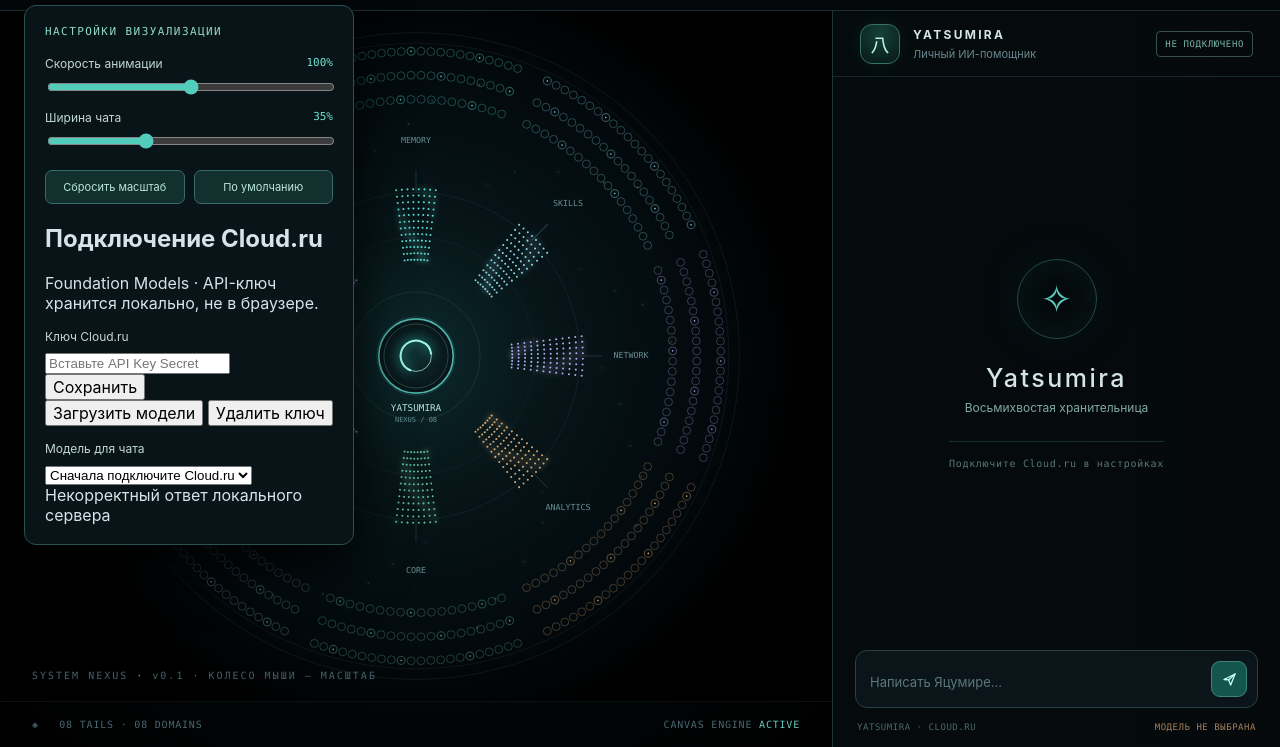
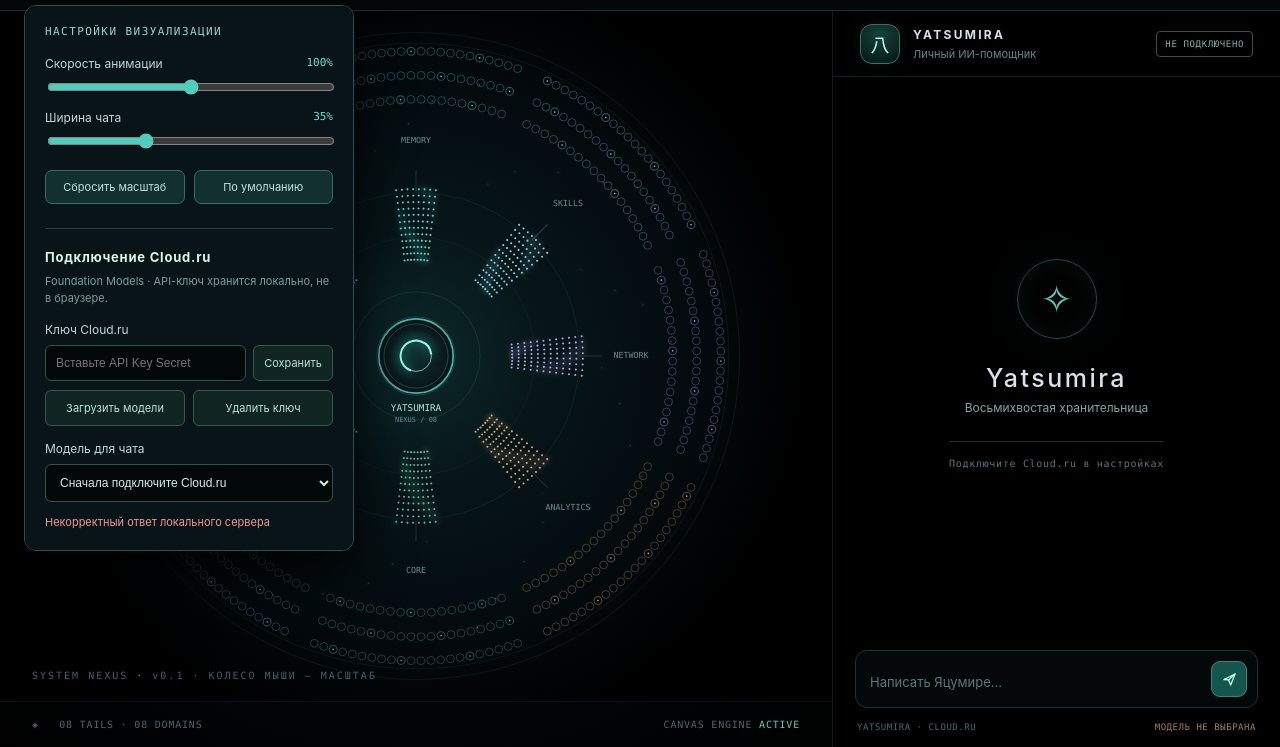
Before and after one commit to Aspksa/Yatsumira, a website built with Vite: page index.html in a window 1280 px wide. Both pictures are taken after a click on the button "⚙ Настройки". Shown: the part 53-800 px from the top of the page. Built offline with nearby package versions, Linux system fonts and the light colour scheme; files whose address does not match are found by name.

Commit message:
Make chat pure black and style Cloud.ru connection settings

```diff
--- a/src/style.css
+++ b/src/style.css
@@ -81,3 +81,29 @@ canvas { display:block; width:100%; height:100%; background:transparent; }
   .settings-trigger {padding:9px;}
   .brand-sub {display:none;}
 }
+
+/* Pure-black unified chat canvas, without a separate pane/card surface. */
+:root {color-scheme:dark;}
+.chat-panel, .chat-header, .chat-body, .chat-footer { background:#000!important; }
+.chat-panel { border-left:1px solid #102021; }
+.chat-header { border-bottom:1px solid #102021; }
+.chat-intro .intro-glyph { background:#000; }
+.message { background:#060a0a; border-color:#182b2a; }
+.message.user { background:#09201d; border-color:#21433e; }
+.composer { background:#050808; border-color:#1a3431; }
+.composer textarea { background:transparent; }
+.settings-panel { max-height:min(80vh,720px); overflow-y:auto; scrollbar-width:thin; }
+.cloud-section { margin-top:24px; border-top:1px solid #22433c;padding-top:20px; }
+.cloud-section h2 {font-size:13px;font-weight:650;letter-spacing:.06em;margin:0 0 8px;color:#d9f7eb;}
+.cloud-help {color:#7a9e9a;font-size:11px;line-height:1.55;margin:0 0 15px;}
+.cloud-secret-row {display:flex;gap:7px;align-items:stretch;}
+.cloud-secret-row input {width:100%;min-width:0;background:#030909;border:1px solid #31524d;border-radius:6px;color:#dbf3eb;padding:10px;font-size:12px;}
+.cloud-secret-row button,.cloud-actions button {background:#102521;border:1px solid #315b51;color:#b6e5da;border-radius:6px;padding:10px;font-size:11px;cursor:pointer;}
+.cloud-secret-row button:hover,.cloud-actions button:hover {background:#194039;}
+.cloud-actions {display:flex;gap:8px;margin:9px 0 12px;}
+.cloud-actions button {flex:1;}
+.cloud-section select {width:100%;padding:10px;background:#030909;border:1px solid #31524d;border-radius:6px;color:#d3efe7;font-size:12px;min-width:0;}
+.cloud-status {margin-top:12px;color:#83c8b6;font-size:11px;line-height:1.5;overflow-wrap:anywhere;}
+.cloud-status.error {color:#ef9994;}
+.connection-indicator.connected {border-color:#28695b;color:#73dfc8;}
+.composer button:disabled {opacity:.45;cursor:wait;}
```
